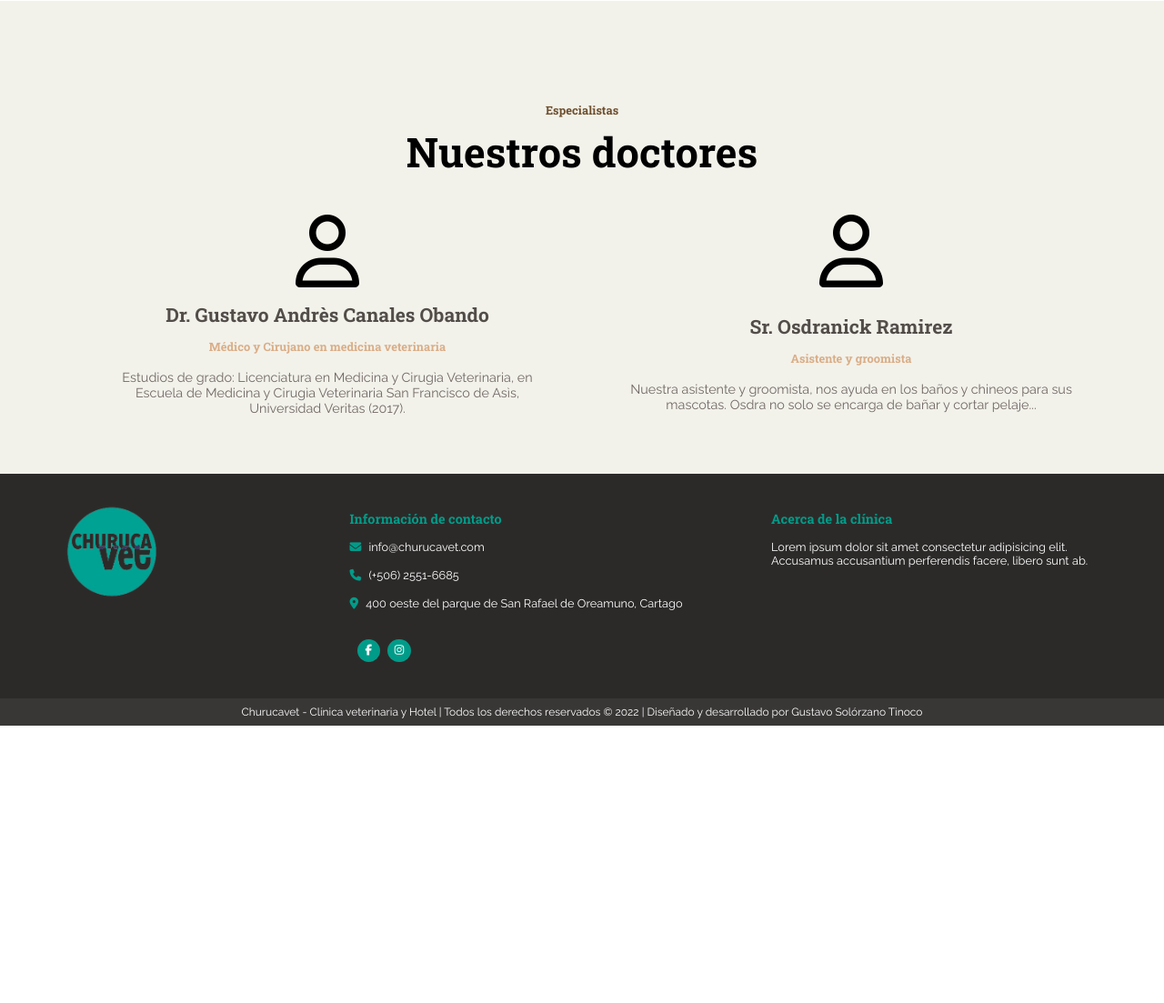
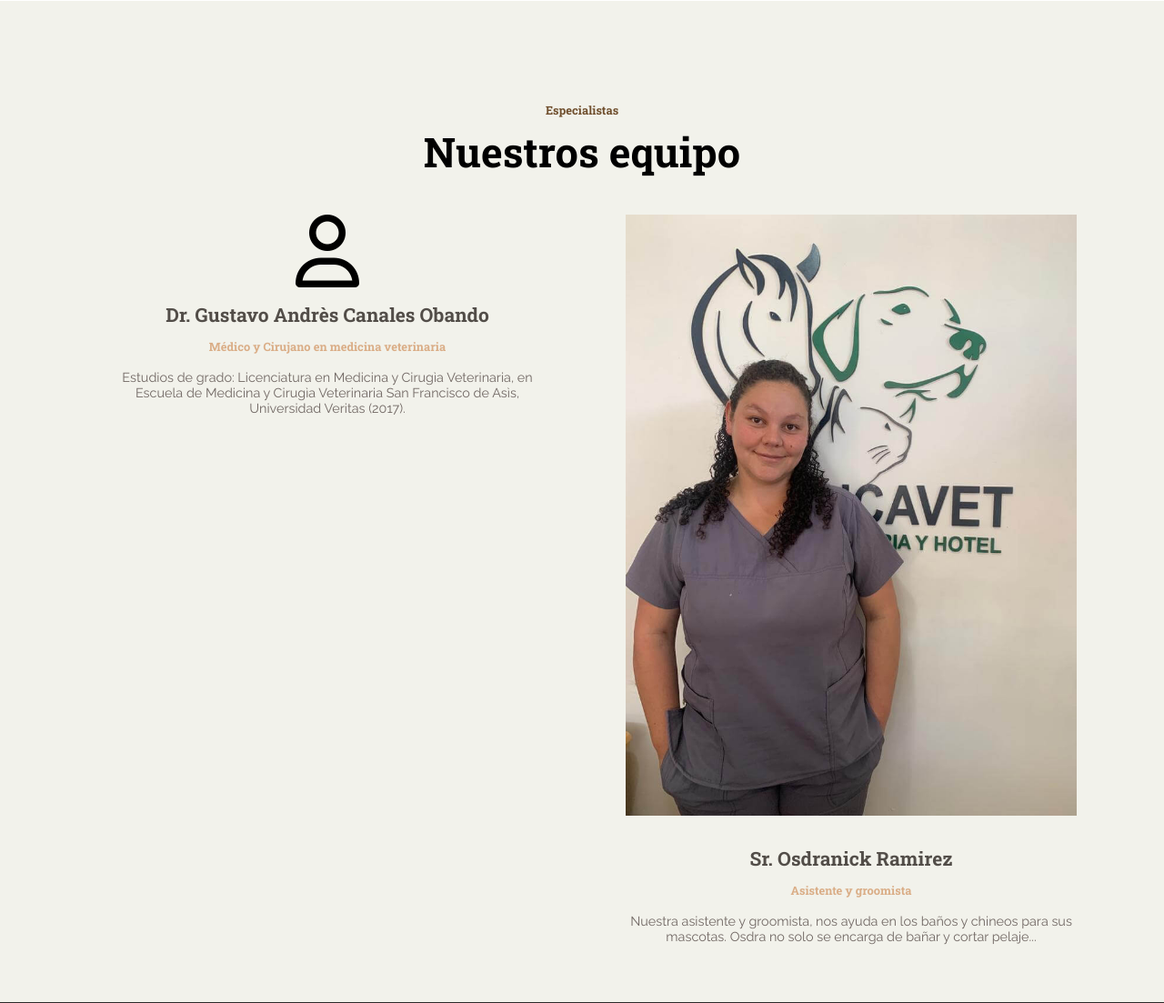
Before and after one commit to tavo1477/churucavet, a PHP site: page /churucavet/ in a window 1280 px wide. Shown: the part 4081-5184 px from the top of the page at 91% size. Before the commit the page ends 4879 px from the top, so only its background shows below. Run offline with PHP 8.4, Linux system fonts and the light colour scheme; some libraries are stand-ins or nearby versions.

Commit message:
Cambiando el título de veterinarios a equipo y agregando la imagen de groomista.jpg

```diff
--- a/views/paginas/modulos/veterinarios.php
+++ b/views/paginas/modulos/veterinarios.php
@@ -5,7 +5,7 @@
  <section class="veterinarios l-section">
 
     <h3 class="veterinarios-subtitle center-content">Especialistas</h3>
-    <h2 class="veterinarios-title center-content">Nuestros doctores</h2>
+    <h2 class="veterinarios-title center-content">Nuestros equipo</h2>
 
     <div class="veterinarios-container l-container">
 
@@ -31,7 +31,7 @@
 
         <div class="veterinarios-item">
 
-            <i class="fa-regular fa-user"></i>
+            <img src="<?php echo $route ?>views/images/groomista.jpg" alt="">
 
             <div class="veterinarios-item__info" style="margin-top : .8rem;">
 
```
